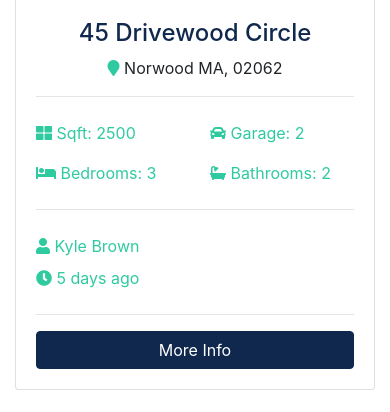
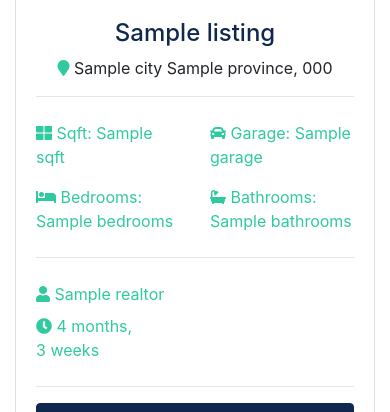
Before and after one commit to hudsonmcmanus/django-real-estate-project, a Django app: template templates/pages/index.html in a window 390 px wide. Shown: the part 1194-1606 px from the top of the page. Run offline with Django 3.2, Linux system fonts and the light colour scheme; the template is opened without the code that fills it: most values are stand-ins (such as "Sample title", 1, 10 or a date in 2020); grey boxes marked "Sample" are stand-in pictures; some libraries are stand-ins or nearby versions.

Commit message:
Changed admin for realtors and finished about page

```diff
--- a/realtors/admin.py
+++ b/realtors/admin.py
@@ -2,10 +2,10 @@ from django.contrib import admin
 from .models import Realtor
 
 class RealtorAdmin(admin.ModelAdmin):
-    list_display = ('id', 'name', 'email', 'hire_date')
+    list_display = ('id', 'name', 'is_mvp', 'email', 'hire_date')
     list_display_links = ('id', 'name')
     search_fields = ('name',)
     list_per_page = 25
-
+    list_editable = ('is_mvp',)
 
 admin.site.register(Realtor, RealtorAdmin)
--- a/templates/pages/index.html
+++ b/templates/pages/index.html
@@ -1,4 +1,6 @@
-{% extends 'base.html' %} {% block content %}
+{% extends 'base.html' %}
+{% load humanize %}
+{% block content %}
 <!-- Showcase -->
 <section id="showcase">
     <div class="container text-center">
@@ -127,134 +129,57 @@
     <div class="container">
         <h3 class="text-center mb-3">Latest Listings</h3>
         <div class="row">
-            <!-- Listing 1 -->
+            {% if listings %}
+                {% for listing in listings %}
                     <div class="col-md-6 col-lg-4 mb-4">
                         <div class="card listing-preview">
-                    <img class="card-img-top" src="assets/img/homes/home-1.jpg" alt="">
+                            <img class="card-img-top" src="{{ listing.photo_main.url }}" alt="">
                             <div class="card-img-overlay">
                                 <h2>
-                            <span class="badge badge-secondary text-white">$490,000</span>
+                                    <span class="badge badge-secondary text-white">${{ listing.price | intcomma }}</span>
                                 </h2>
                             </div>
                             <div class="card-body">
                                 <div class="listing-heading text-center">
-                            <h4 class="text-primary">45 Drivewood Circle</h4>
+                                    <h4 class="text-primary">{{listing.title}}</h4>
                                     <p>
-                                <i class="fas fa-map-marker text-secondary"></i> Norwood MA, 02062</p>
+                                        <i class="fas fa-map-marker text-secondary"></i> {{listing.city}} {{listing.province}}, {{listing.postal}}</p>
                                 </div>
                                 <hr>
                                 <div class="row py-2 text-secondary">
                                     <div class="col-6">
-                                <i class="fas fa-th-large"></i> Sqft: 2500</div>
+                                        <i class="fas fa-th-large"></i> Sqft: {{listing.sqft}}</div>
                                     <div class="col-6">
-                                <i class="fas fa-car"></i> Garage: 2</div>
+                                        <i class="fas fa-car"></i> Garage: {{listing.garage}}</div>
                                 </div>
                                 <div class="row py-2 text-secondary">
                                     <div class="col-6">
-                                <i class="fas fa-bed"></i> Bedrooms: 3</div>
+                                        <i class="fas fa-bed"></i> Bedrooms: {{listing.bedrooms}}</div>
                                     <div class="col-6">
-                                <i class="fas fa-bath"></i> Bathrooms: 2</div>
+                                        <i class="fas fa-bath"></i> Bathrooms: {{listing.bathrooms}}</div>
                                 </div>
                                 <hr>
                                 <div class="row py-2 text-secondary">
                                     <div class="col-6">
-                                <i class="fas fa-user"></i> Kyle Brown</div>
+                                        <i class="fas fa-user"></i> {{listing.realtor}}</div>
                                 </div>
                                 <div class="row text-secondary pb-2">
                                     <div class="col-6">
-                                <i class="fas fa-clock"></i> 5 days ago</div>
+                                        <i class="fas fa-clock"></i> {{listing.list_date | timesince}}</div>
                                 </div>
                                 <hr>
-                        <a href="listing.html" class="btn btn-primary btn-block">More Info</a>
+                                <a href="{% url 'listing' listing.id %}" class="btn btn-primary btn-block">More Info</a>
                             </div>
                         </div>
                     </div>
+                {% endfor %}
+            {% else %}
+                <div class="col-md-12">
+                    <p>No Listings available</p>
+                </div>
+            {% endif %}
+            <!-- Listing 1 -->
 
-            <!-- Listing 2 -->
-            <div class="col-md-6 col-lg-4 mb-4">
-                <div class="card listing-preview">
-                    <img class="card-img-top" src="assets/img/homes/home-2.jpg" alt="">
-                    <div class="card-img-overlay">
-                        <h2>
-                            <span class="badge badge-secondary text-white">$550,000</span>
-                        </h2>
-                    </div>
-                    <div class="card-body">
-                        <div class="listing-heading text-center">
-                            <h4 class="text-primary">18 Jefferson Lane</h4>
-                            <p>
-                                <i class="fas fa-map-marker text-secondary"></i> Woburn MA, 01801</p>
-                        </div>
-                        <hr>
-                        <div class="row py-2 text-secondary">
-                            <div class="col-6">
-                                <i class="fas fa-th-large"></i> Sqft: 3200</div>
-                            <div class="col-6">
-                                <i class="fas fa-car"></i> Garage: 1</div>
-                        </div>
-                        <div class="row py-2 text-secondary">
-                            <div class="col-6">
-                                <i class="fas fa-bed"></i> Bedrooms: 4</div>
-                            <div class="col-6">
-                                <i class="fas fa-bath"></i> Bathrooms: 2.5</div>
-                        </div>
-                        <hr>
-                        <div class="row py-2 text-secondary">
-                            <div class="col-6">
-                                <i class="fas fa-user"></i> Mark Hudson</div>
-                        </div>
-                        <div class="row text-secondary pb-2">
-                            <div class="col-6">
-                                <i class="fas fa-clock"></i> 5 days ago</div>
-                        </div>
-                        <hr>
-                        <a href="listing.html" class="btn btn-primary btn-block">More Info</a>
-                    </div>
-                </div>
-            </div>
-
-            <!-- Listing 3 -->
-            <div class="col-md-6 col-lg-4 mb-4">
-                <div class="card listing-preview">
-                    <img class="card-img-top" src="assets/img/homes/home-3.jpg" alt="">
-                    <div class="card-img-overlay">
-                        <h2>
-                            <span class="badge badge-secondary text-white">$580,000</span>
-                        </h2>
-                    </div>
-                    <div class="card-body">
-                        <div class="listing-heading text-center">
-                            <h4 class="text-primary">187 Woodrow Street</h4>
-                            <p>
-                                <i class="fas fa-map-marker text-secondary"></i> Salem MA, 01915</p>
-                        </div>
-                        <hr>
-                        <div class="row py-2 text-secondary">
-                            <div class="col-6">
-                                <i class="fas fa-th-large"></i> Sqft: 3107</div>
-                            <div class="col-6">
-                                <i class="fas fa-car"></i> Garage: 0</div>
-                        </div>
-                        <div class="row py-2 text-secondary">
-                            <div class="col-6">
-                                <i class="fas fa-bed"></i> Bedrooms: 4</div>
-                            <div class="col-6">
-                                <i class="fas fa-bath"></i> Bathrooms: 3</div>
-                        </div>
-                        <hr>
-                        <div class="row py-2 text-secondary">
-                            <div class="col-6">
-                                <i class="fas fa-user"></i> Mark Hudson</div>
-                        </div>
-                        <div class="row text-secondary pb-2">
-                            <div class="col-6">
-                                <i class="fas fa-clock"></i> 5 days ago</div>
-                        </div>
-                        <hr>
-                        <a href="listing.html" class="btn btn-primary btn-block">More Info</a>
-                    </div>
-                </div>
-            </div>
 
         </div>
     </div>
```
Also changed, not shown: listings/views.py (+7 -3 lines), pages/views.py (+18 -2 lines), templates/listings/listings.html (+24 -7 lines), templates/pages/about.html (+26 -29 lines). Lines whose indentation alone changed are shown as unchanged.
